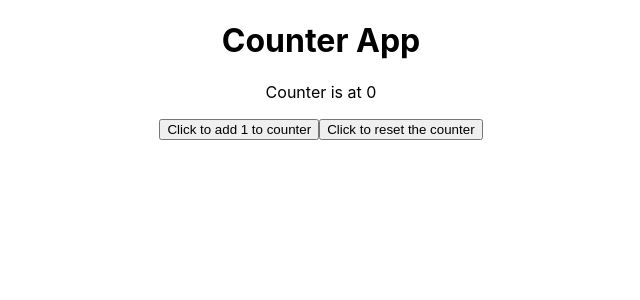
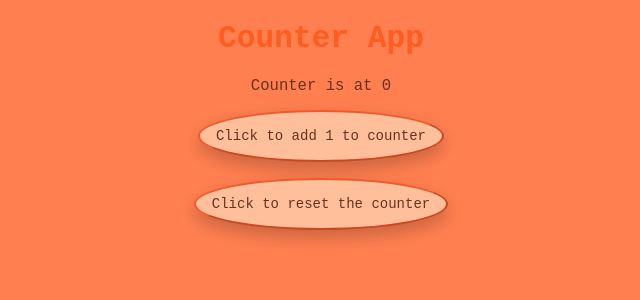
Before and after one commit to ShaiSigawi/usestate1, a React (Create React App) app: page / in a window 1280 px wide. Shown: the top 300 px of the page, without its empty margins (319-959 px from the left). Built offline with nearby package versions, Linux system fonts and the light colour scheme.

Commit message:
change css

```diff
--- a/src/App.css
+++ b/src/App.css
@@ -14,7 +14,7 @@
 }
 
 .App-header {
-  background-color: #282c34;
+  background-color: #6887c5;
   min-height: 100vh;
   display: flex;
   flex-direction: column;
@@ -36,3 +36,27 @@
     transform: rotate(360deg);
   }
 }
+
+body{
+  background-color: coral;
+  font-family:monospace;
+  font-size: larger;
+  opacity: 0.6;
+}
+
+h1 {
+  font-family:monospace;
+  color: orangered;
+  font-stretch: extra-condensed;
+}
+
+button {
+  font-family:monospace;
+  background-color: blanchedalmond;
+  font-size: 14px;
+  border-radius: 50%;
+  padding: 16px;
+  border-color:rgb(243, 62, 13);
+  box-shadow: 0 8px 16px 0 rgba(0,0,0,0.2), 0 6px 20px 0 rgba(0,0,0,0.19);
+  display: inline-block;
+}
--- a/src/Counter.js
+++ b/src/Counter.js
@@ -24,7 +24,7 @@ function Counter() {
         <h1>Counter App</h1>
         <p>Counter is at {count}</p>
         <button onClick={incr}>Click to add 1 to counter</button>
-        <b><button onClick={resetCounter}>Click to reset the counter</button></b>
+        <p><button onClick={resetCounter}>Click to reset the counter</button></p>
     </div>
   );
 }
```
